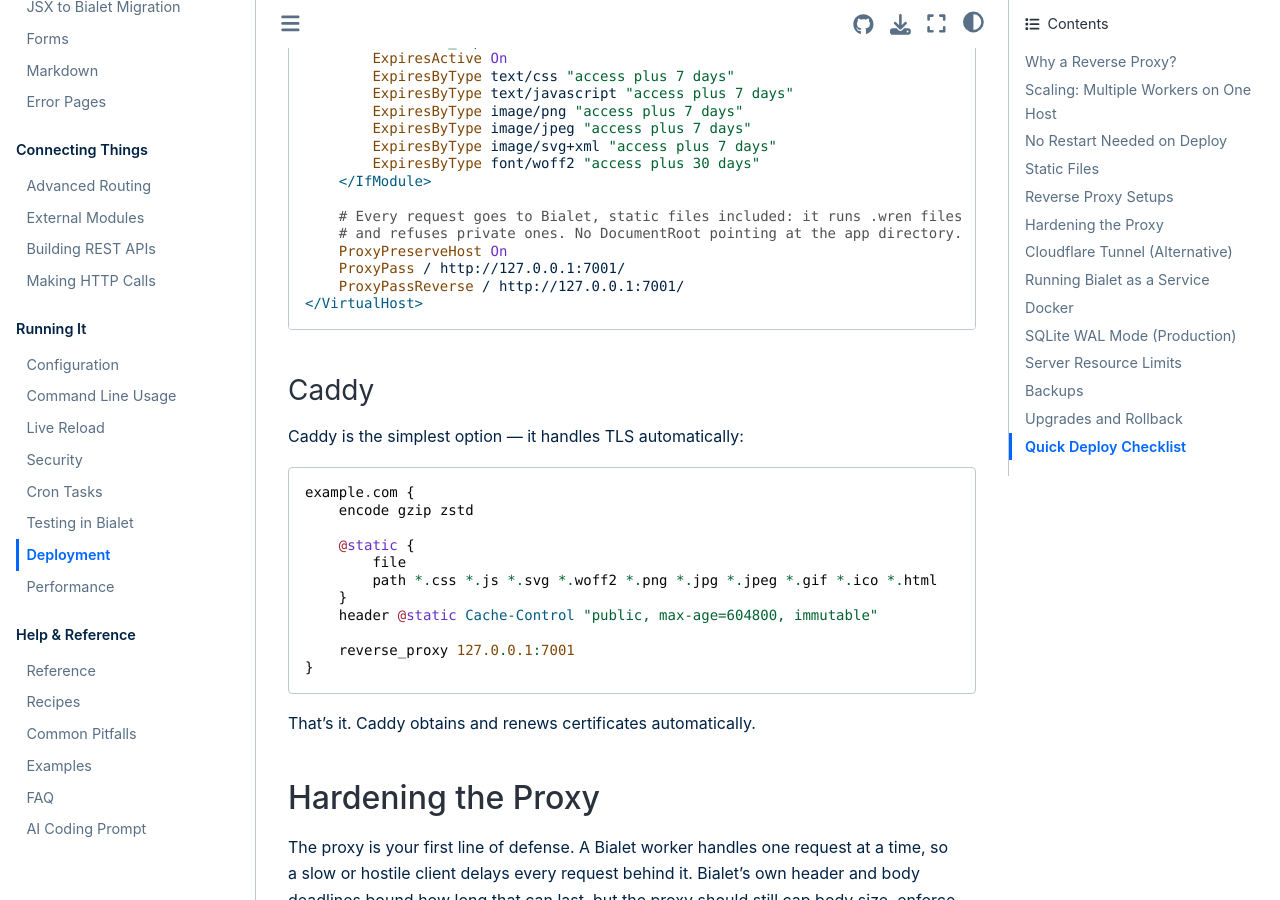
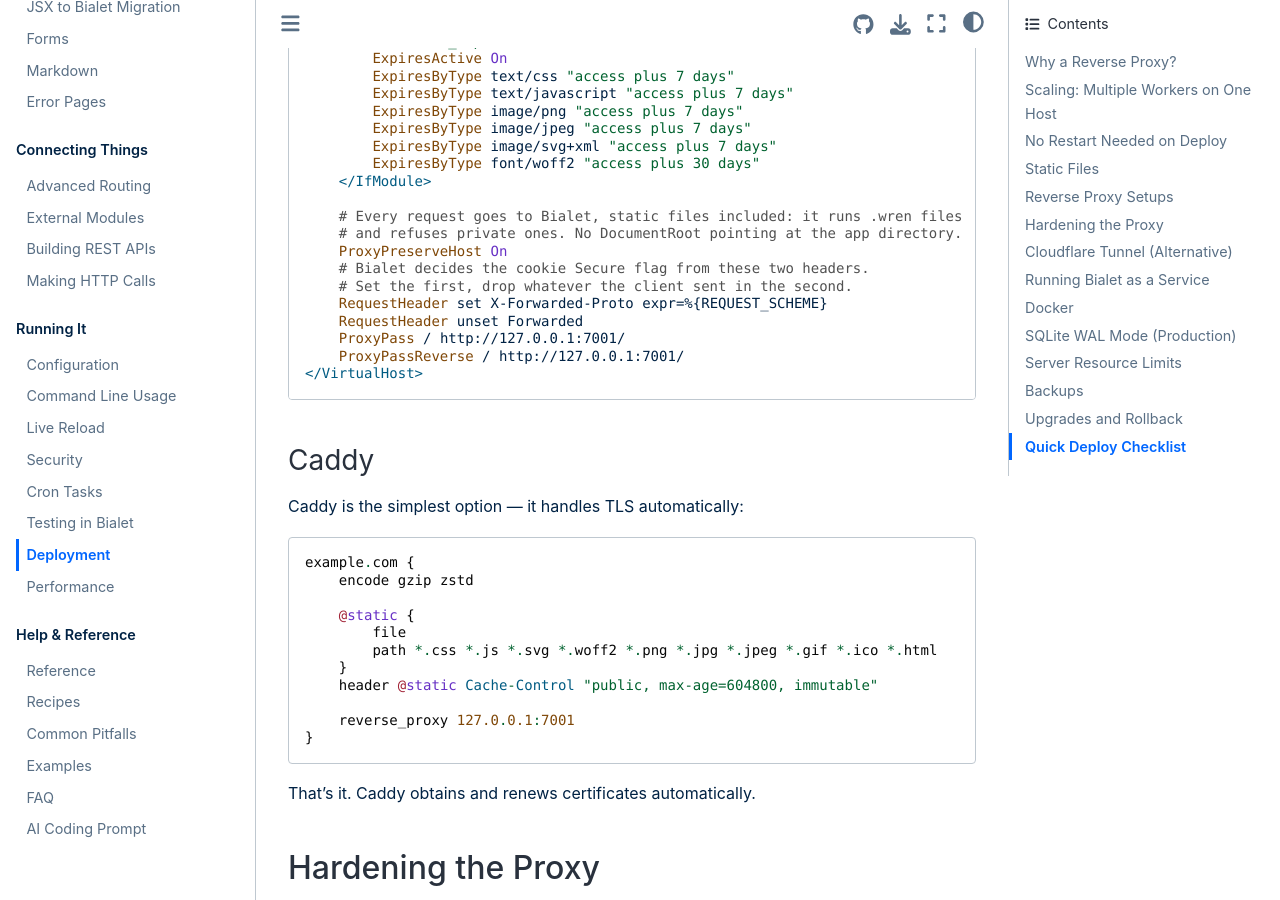
Before and after one commit to bialet/bialet, a Sphinx documentation site: the page built from docs/deployment.md, in a window 1280 px wide and 900 px high, scrolled down 4917 px. Built offline with Sphinx 7.4.7 and the Sphinx Book theme 1.1.4, drawn with Linux system fonts in a browser that asks for light colours; the version number could not be read and is left out; some of the changed text lies outside the part shown.

Commit message:
docs(deploy): send X-Forwarded-Proto from the Apache examples
Bialet decides the cookie Secure flag from X-Forwarded-Proto or
Forwarded. The nginx examples set the first; the Apache virtual hosts
set neither, so a TLS deployment built from them issued session
cookies without Secure. Both Apache examples now set X-Forwarded-Proto
from the request scheme and drop a client-sent Forwarded header.

```diff
--- a/docs/deployment.md
+++ b/docs/deployment.md
@@ -233,6 +233,10 @@ Virtual host configuration:
     # Every request goes to Bialet, static files included: it runs .wren files
     # and refuses private ones. No DocumentRoot pointing at the app directory.
     ProxyPreserveHost On
+    # Bialet decides the cookie Secure flag from these two headers.
+    # Set the first, drop whatever the client sent in the second.
+    RequestHeader set X-Forwarded-Proto expr=%{REQUEST_SCHEME}
+    RequestHeader unset Forwarded
     ProxyPass / http://127.0.0.1:7001/
     ProxyPassReverse / http://127.0.0.1:7001/
 </VirtualHost>
@@ -371,6 +375,8 @@ block — but prefer renaming those files.
 
     # Every request goes to Bialet. No DocumentRoot pointing at the app directory.
     ProxyPreserveHost On
+    RequestHeader set X-Forwarded-Proto expr=%{REQUEST_SCHEME}
+    RequestHeader unset Forwarded
     ProxyPass / http://127.0.0.1:7001/
     ProxyPassReverse / http://127.0.0.1:7001/
 </VirtualHost>
```
